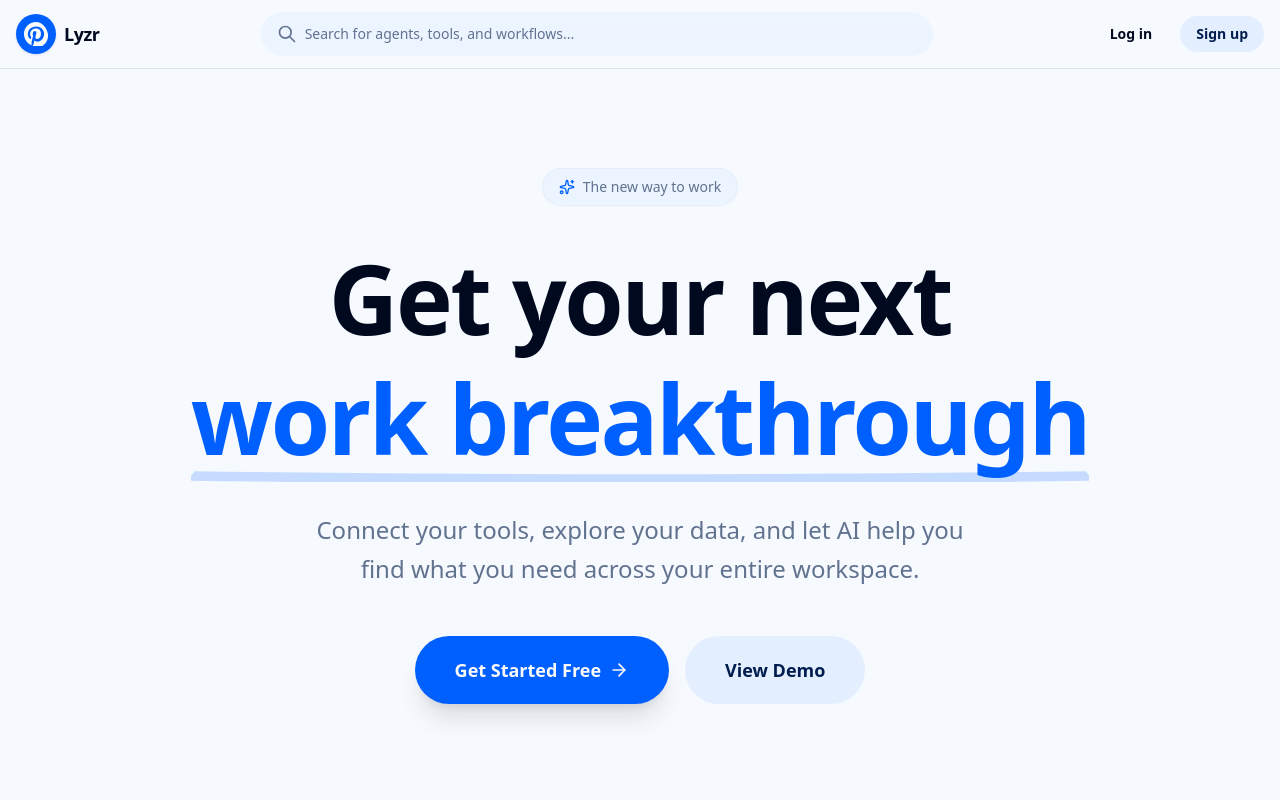
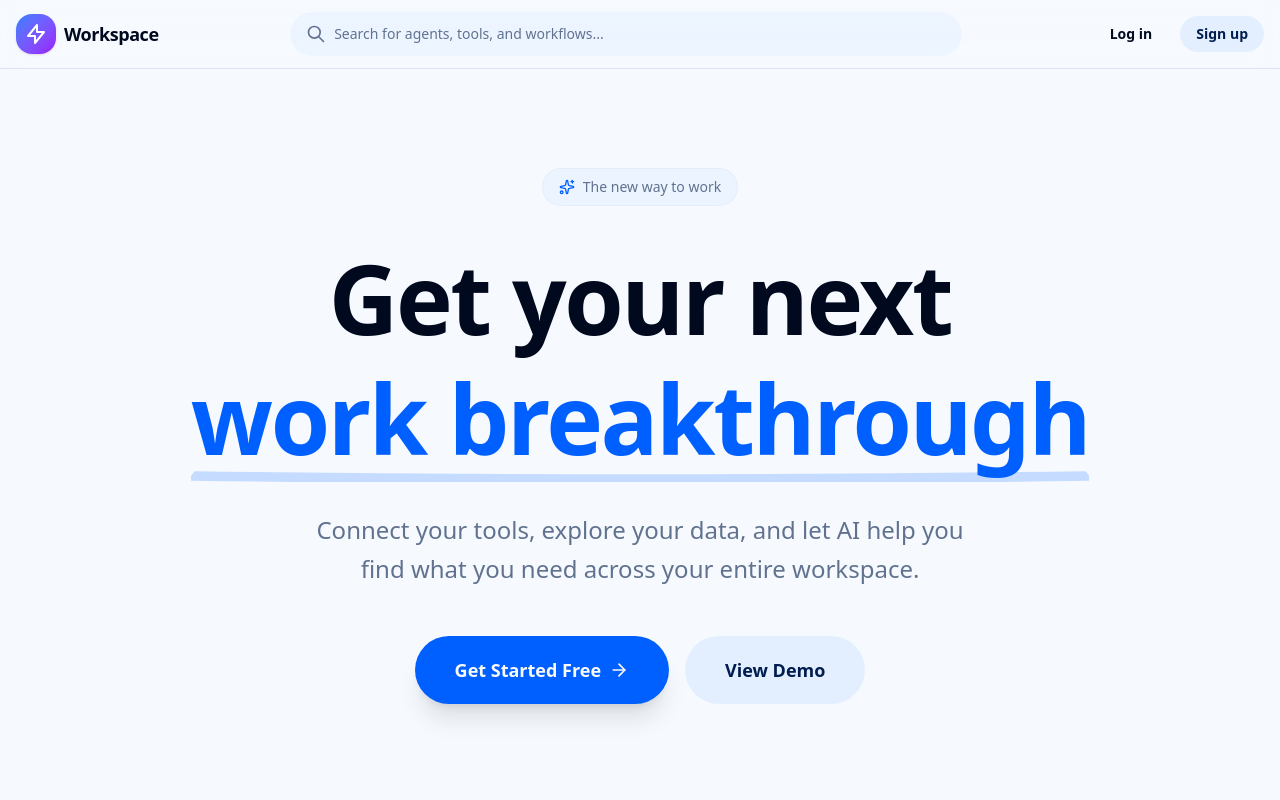
Before and after one commit to Ashu1109/lyzr_project, a Next.js app: page / in a window 1280 px wide. Shown: the top 800 px of the page. Built offline with nearby package versions, Linux system fonts and the light colour scheme; no server answers.

Commit message:
feat: Update header logo icon, styling, and text to 'Workspace'.

```diff
--- a/app/layout.tsx
+++ b/app/layout.tsx
@@ -39,13 +39,13 @@ export default function RootLayout({
               <div className="flex justify-between items-center gap-4">
                 {/* Logo Area */}
                 <div className="flex items-center gap-2 shrink-0">
-                  <div className="w-10 h-10 bg-primary text-primary-foreground rounded-full flex items-center justify-center shadow-sm hover:scale-105 transition-transform cursor-pointer">
-                    <svg className="w-6 h-6" fill="currentColor" viewBox="0 0 24 24">
-                      <path d="M12 0C5.373 0 0 5.373 0 12c0 5.084 3.163 9.426 7.627 11.174-.105-.949-.2-2.405.042-3.441.218-.937 1.407-5.965 1.407-5.965s-.359-.719-.359-1.782c0-1.668.967-2.914 2.171-2.914 1.023 0 1.518.769 1.518 1.69 0 1.029-.655 2.568-.994 3.995-.283 1.194.599 2.169 1.777 2.169 2.133 0 3.772-2.249 3.772-5.495 0-2.873-2.064-4.882-5.012-4.882-3.65 0-5.789 2.738-5.789 5.57 0 1.103.425 2.286.956 2.929.105.128.12.24.089.372-.098.403-.319 1.287-.363 1.466-.057.232-.185.281-.426.169-1.587-.741-2.576-3.057-2.576-4.922 0-4.007 2.908-7.684 8.388-7.684 4.405 0 7.828 3.14 7.828 7.334 0 4.376-2.759 7.896-6.591 7.896-1.288 0-2.498-.669-2.913-1.458 0 0-.698 2.656-.868 3.309-.314 1.208-1.164 2.722-1.734 3.633 1.303.385 2.686.595 4.114.595 6.627 0 12-5.373 12-12S18.627 0 12 0z" />
+                  <div className="w-10 h-10 bg-gradient-to-br from-blue-500 to-purple-600 text-white rounded-lg flex items-center justify-center shadow-sm hover:scale-105 transition-transform cursor-pointer">
+                    <svg className="w-6 h-6" fill="none" viewBox="0 0 24 24" stroke="currentColor" strokeWidth="2">
+                      <path strokeLinecap="round" strokeLinejoin="round" d="M13 10V3L4 14h7v7l9-11h-7z" />
                     </svg>
                   </div>
                   <span className="hidden md:block text-lg font-bold tracking-tight text-foreground">
-                    Lyzr
+                    Workspace
                   </span>
                 </div>
 
```
